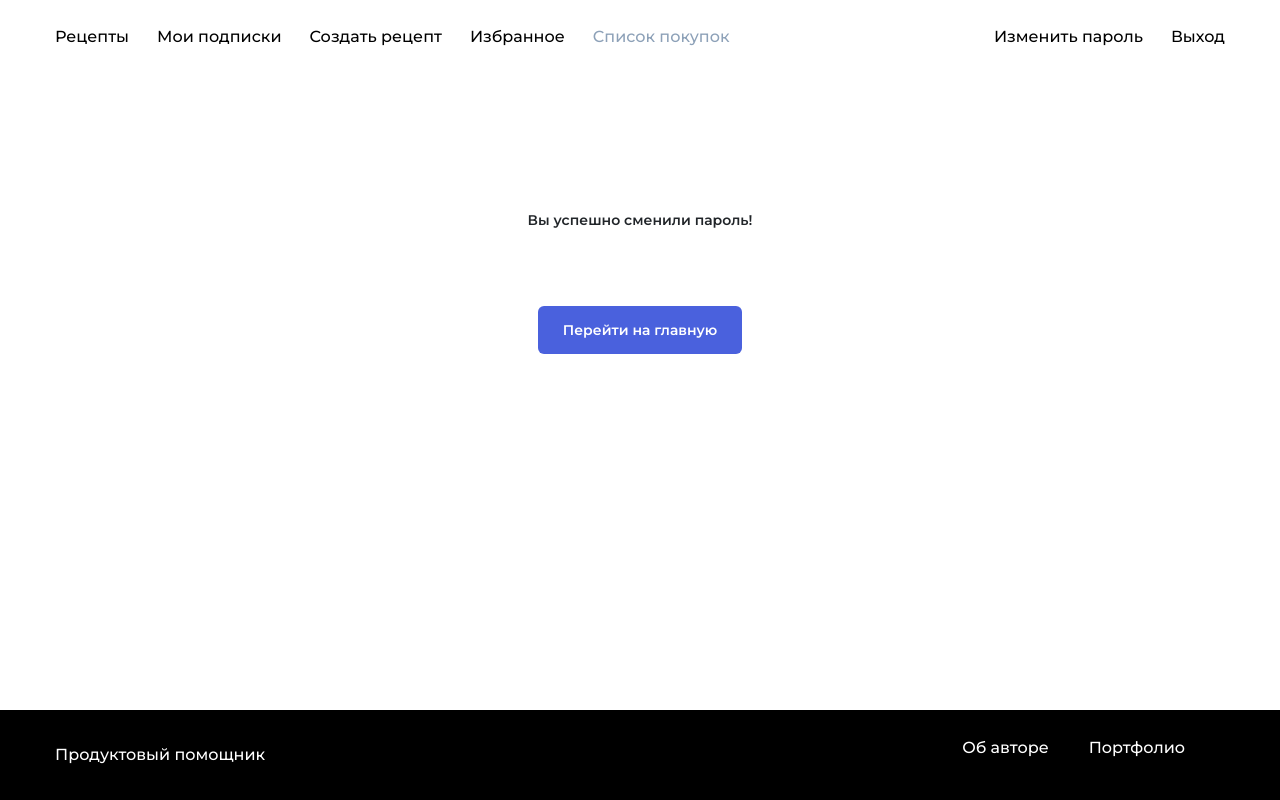
After one commit to zaebumbatt/foodgram-project, a Django app: page /password-change/done/ in a window 1280 px wide. The commit adds this page. Run offline with Django 3.2, Linux system fonts and the light colour scheme; the visitor is signed in with stand-in values (Sample User, id 1); data that the repository does not hold is empty; some libraries are stand-ins or nearby versions.

Commit message:
Refactor after review #2

```diff
--- a/foodgram_project/settings.py
+++ b/foodgram_project/settings.py
@@ -5,7 +5,7 @@ BASE_DIR = Path(__file__).resolve().parent.parent
 
 SECRET_KEY = os.environ.get('SECRET_KEY'),
 
-DEBUG = False
+DEBUG = True
 
 ALLOWED_HOSTS = ['*']
 
@@ -96,6 +96,7 @@ USE_TZ = True
 STATIC_URL = '/static/'
 STATIC_ROOT = os.path.join(BASE_DIR, 'static')
 
+
 MEDIA_URL = '/media/'
 MEDIA_ROOT = os.path.join(BASE_DIR, 'media')
 
--- a/templates/create_recipe.html
+++ b/templates/create_recipe.html
@@ -58,7 +58,7 @@
                 <div class="form__group">
                     <label for="id_time" class="form__label">Время приготовления</label>
                     <div class="form__field-group form__field-group_time">
-                        <input type="text" id="id_time" name="time" class="form__input" required>
+                        <input type="text" id="id_time" name="time" class="form__input" min="0" required>
                         <label for="id_time" class="form__label">минут</label>
                         <span class="form__error"></span>
                     </div>
--- a/templates/includes/header.html
+++ b/templates/includes/header.html
@@ -2,12 +2,12 @@
     <nav class="nav">
         <div class="nav__container container">
             <ul class="nav__items list">
-                <li class="nav__item {% if request.path == '/' %} nav__item_active {% endif %}"><a href="{% url 'index' %}" class="nav__link link">Рецепты</a></li>
+                <li class="nav__item {% if request.resolver_match.url_name == 'index' %} nav__item_active {% endif %}"><a href="{% url 'index' %}" class="nav__link link">Рецепты</a></li>
                 {% if user.is_authenticated %}
-                <li class="nav__item {% if request.path == '/followers/' %} nav__item_active {% endif %}"><a href="{% url 'followers' %}" class="nav__link link">Мои подписки</a></li>
-                <li class="nav__item {% if request.path == '/create_recipe/' %} nav__item_active {% endif %}"><a href="{% url 'create_recipe' %}" class="nav__link link">Создать рецепт</a></li>
-                <li class="nav__item {% if request.path == '/favorites/' %} nav__item_active {% endif %}"><a href="{% url 'favorites' %}" class="nav__link link">Избранное</a></li>
-                <li class="nav__item {% if request.path == '/shopping_list/' %} nav__item_active {% endif %}{% if not shopping_list_length %}nav__item_disabled{% endif %}">
+                <li class="nav__item {% if request.resolver_match.url_name == 'followers' %} nav__item_active {% endif %}"><a href="{% url 'followers' %}" class="nav__link link">Мои подписки</a></li>
+                <li class="nav__item {% if request.resolver_match.url_name == 'create_recipe' %} nav__item_active {% endif %}"><a href="{% url 'create_recipe' %}" class="nav__link link">Создать рецепт</a></li>
+                <li class="nav__item {% if request.resolver_match.url_name == 'favorites' %} nav__item_active {% endif %}"><a href="{% url 'favorites' %}" class="nav__link link">Избранное</a></li>
+                <li class="nav__item {% if request.resolver_match.url_name == 'shopping_list' %} nav__item_active {% endif %}{% if not shopping_list_length %}nav__item_disabled{% endif %}">
                     <a href="{% url 'shopping_list' %}" class="nav__link link">Список покупок <span class="badge badge_style_blue nav__badge" id="counter">{% if shopping_list_length %}{{ shopping_list_length }}{% endif %}</span></a>
                 </li>
                 {% else %}
@@ -16,11 +16,11 @@
             </ul>
             <ul class="nav__items list">
                 {% if user.is_authenticated %}
-                <li class="nav__item {% if request.path == '/password_change/' %} nav__item_active {% endif %}"><a href="{% url 'password_change' %}" class="nav__link link">Изменить пароль</a></li>
-                <li class="nav__item {% if request.path == '/logout/' %} nav__item_active {% endif %}"><a href="{% url 'logout' %}" class="nav__link link">Выход</a></li>
+                <li class="nav__item {% if request.resolver_match.url_name == 'password_change' %} nav__item_active {% endif %}"><a href="{% url 'password_change' %}" class="nav__link link">Изменить пароль</a></li>
+                <li class="nav__item {% if request.resolver_match.url_name == 'logout' %} nav__item_active {% endif %}"><a href="{% url 'logout' %}" class="nav__link link">Выход</a></li>
                 {% else %}
-                <li class="nav__item {% if request.path == '/login/' %} nav__item_active {% endif %}"><a href="{% url 'login' %}" class="nav__link link">Войти</a></li>
-                <li class="nav__item {% if request.path == '/signup/' %} nav__item_active {% endif %}"><a href="{% url 'signup' %}" class="button button_style_blue">Создать аккаунт</a></li>
+                <li class="nav__item {% if request.resolver_match.url_name == 'login' %} nav__item_active {% endif %}"><a href="{% url 'login' %}" class="nav__link link">Войти</a></li>
+                <li class="nav__item {% if request.resolver_match.url_name == 'signup' %} nav__item_active {% endif %}"><a href="{% url 'signup' %}" class="button button_style_blue">Создать аккаунт</a></li>
                 {% endif %}
             </ul>
         </div>
--- a/templates/includes/tags.html
+++ b/templates/includes/tags.html
@@ -9,6 +9,6 @@
     </li>
     <li class="tags__item">
         <a id="dinner" onclick="change_status('dinner')" class="tags__checkbox tags__checkbox_style_purple {{ tag.dinner }}" href="#"></a>
-        <label for="dinner" class="tags__label">Ужин</label>
+        <span class="tags__label">Ужин</span>
     </li>
 </ul>
--- a/templates/registration/login.html
+++ b/templates/registration/login.html
@@ -42,4 +42,3 @@
         </div>
     </main>
 {% endblock content %}
-</html>
--- /dev/null
+++ b/templates/registration/password_change_done.html
@@ -0,0 +1,14 @@
+{% extends "base.html" %}
+{% load static %}
+{% block title %}Регистрация{% endblock %}
+{% block head %}<link rel="stylesheet" href="{% static 'pages/index.css' %}">{% endblock %}
+{% block content %}
+    <main class="main container">
+        <div class="custom-center-block">
+                <p class="custom-text-block">Вы успешно сменили пароль!</p>
+            <div class="custom-button-block">
+                <button onclick="location.href='{% url "index" %}'" class="button button_style_blue">Перейти на главную</button>
+            </div>
+        </div>
+    </main>
+{% endblock content %}
--- a/templates/registration/password_change_form.html
+++ b/templates/registration/password_change_form.html
@@ -41,4 +41,3 @@
         </div>
     </main>
 {% endblock content %}
-</html>
--- a/templates/registration/password_reset_confirm.html
+++ b/templates/registration/password_reset_confirm.html
@@ -51,4 +51,3 @@
         {% endif %}
     </main>
 {% endblock content %}
-</html>
--- a/templates/registration/password_reset_form.html
+++ b/templates/registration/password_reset_form.html
@@ -42,4 +42,3 @@
         </div>
     </main>
 {% endblock content %}
-</html>
--- a/templates/registration/registration.html
+++ b/templates/registration/registration.html
@@ -41,4 +41,3 @@
         </div>
     </main>
 {% endblock content %}
-</html>
--- a/templates/shopping_list.html
+++ b/templates/shopping_list.html
@@ -23,7 +23,11 @@
                 </li>
                 {% endfor %}
             </ul>
-            <a href="{% url 'download_shopping_list' %}"><button onClick="window.location.reload();" class="button button_style_blue">Скачать список</button></a>
+            {% if shopping_list_ids|length == 0 %}
+                <a href="{% url 'download_shopping_list' %}"><button class="button button_style_blue">Добавить покупки</button></a>
+            {% else %}
+                <a href="{% url 'download_shopping_list' %}"><button onClick="window.location.reload();" class="button button_style_blue">Скачать список</button></a>
+            {% endif %}
         </div>
     </main>
 <script src="{% static 'js/config/config.js' %}"></script>
--- a/templates/single_recipe.html
+++ b/templates/single_recipe.html
@@ -37,7 +37,7 @@
                 <div class="single-card__items single-card__items_column">
                     <p class="single-card__text"><span class="icon-time"></span> 20 мин.</p>
                     <ul class="single-card__items">
-                        <li class="single-card__item"><p class="single-card__text"><span class="icon-user"></span> {{ recipe.author }}</p></li>
+                        <li class="single-card__item"><p class="single-card__text"><span class="icon-user"></span> <a href="{% url 'author_recipes' slug=recipe.author %}" style="color: black">{{ recipe.author }}</a></p></li>
                         {% if request.user == recipe.author %}
                         <li class="single-card__item">  <a style="margin-left: 2.5em" href="{% url 'edit_recipe' slug=recipe.slug %}" class="single-card__text">Редактировать рецепт</a></li>
                         {% endif %}
@@ -62,7 +62,7 @@
                     {% endif %}
                 </ul>
                 <div class="single-card__section">
-                    <h3 class="single-card__section-title">Ингридиенты:</h3>
+                    <h3 class="single-card__section-title">Ингредиенты:</h3>
                     <div class="single-card__items single-card__items_column">
                         {% for ingredient in ingredients %}
                         <p class=" single-card__section-item">{{ ingredient.ingredient.title|capfirst }} - {{ ingredient.amount }} {{ ingredient.ingredient.dimension }}.</p>
--- a/users/urls.py
+++ b/users/urls.py
@@ -7,5 +7,10 @@ urlpatterns = [
     path('signup/', views.signup, name='signup'),
     path('logout/', auth_views.LogoutView.as_view(
         template_name='registration/logout.html'), name='logout'),
+    path(
+        'password-change/done/', auth_views.PasswordChangeDoneView.as_view(
+            template_name='registration/password_change_done.html'
+        ), name='password_change_done'),
     path('', include('django.contrib.auth.urls')),
+
 ]
```
Also changed, not shown: recipes/admin.py (+19 -1 lines), recipes/migrations/0001_initial.py, recipes/migrations/0002_auto_20210302_1212.py, templates/author_recipes.html (line endings or trailing spaces), users/migrations/0001_initial.py.
